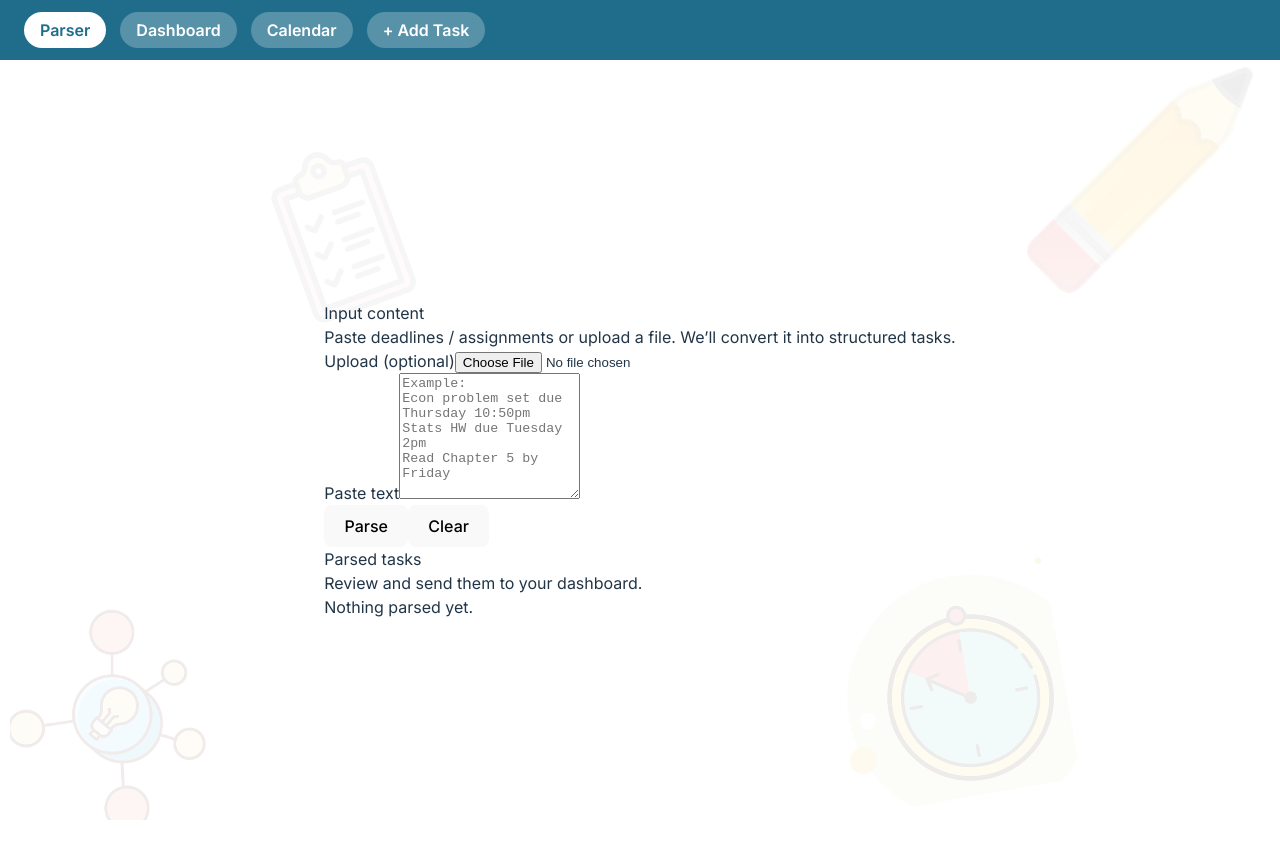
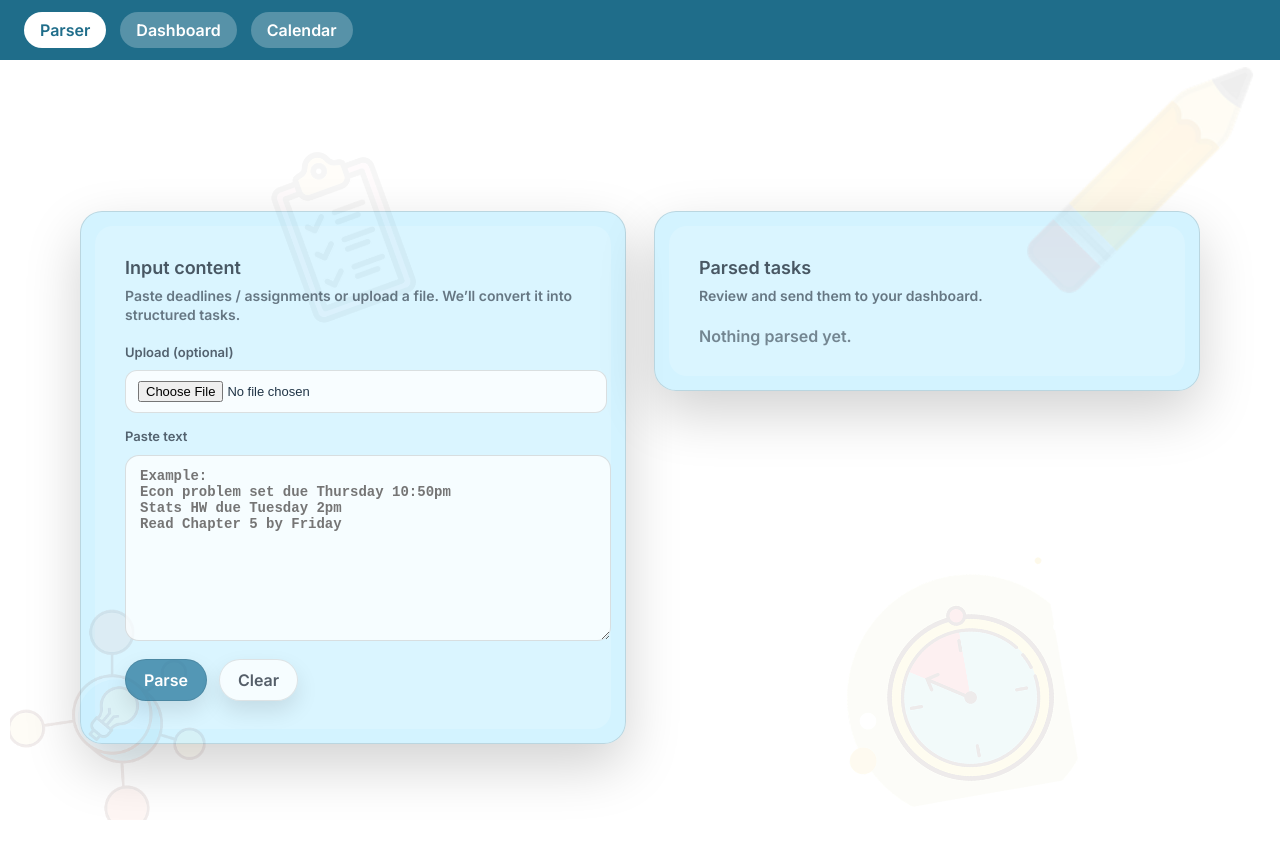
Before and after one commit to krishabasrur123/Cloud-Club-Project, a React (Vite) app in the folder client/: page /parser in a window 1280 px wide. Shown: the top 858 px of the page. Built offline with nearby package versions, Linux system fonts and the light colour scheme; sample sign-in values are in the browser's storage.

Commit message:
Update parser UI, add task progress field

```diff
--- a/client/src/components/TaskModal.jsx
+++ b/client/src/components/TaskModal.jsx
@@ -7,6 +7,10 @@ export default function TaskModal({ open, onClose, onCreate }) {
   const [dueDate, setDueDate] = useState("");
   const [priority, setPriority] = useState("medium");
   const [notes, setNotes] = useState("");
+
+  //  NEW: progress (0–100)
+  const [progress, setProgress] = useState(0);
+
   const [loading, setLoading] = useState(false);
   const [err, setErr] = useState("");
 
@@ -17,6 +21,7 @@ export default function TaskModal({ open, onClose, onCreate }) {
     setDueDate("");
     setPriority("medium");
     setNotes("");
+    setProgress(0);          // reset
     setErr("");
     setLoading(false);
   }, [open]);
@@ -34,12 +39,17 @@ export default function TaskModal({ open, onClose, onCreate }) {
         dueDate: dueDate ? new Date(dueDate).toISOString() : undefined,
         priority,
         notes: notes || undefined,
+        progress, // include
       });
+      // you can optionally close after create:
+      // onClose();
     } catch (e2) {
       setErr(e2.message || "Failed");
       setLoading(false);
     }
   }
+
+  const progressLabel = `${progress}%`;
 
   return (
     <div className="modalOverlay" onMouseDown={onClose}>
@@ -70,6 +80,29 @@ export default function TaskModal({ open, onClose, onCreate }) {
             <option value="high">high</option>
           </select>
 
+          {/* NEW: Progress question + dot bar */}
+          <label>Progress</label>
+          <div className="progressRow">
+            <div className="progressDots" aria-label={`Progress ${progressLabel}`}>
+              {Array.from({ length: 10 }).map((_, i) => {
+                const filled = progress >= (i + 1) * 10;
+                return <span key={i} className={`dot ${filled ? "filled" : ""}`} />;
+              })}
+            </div>
+
+            <div className="progressPct">{progressLabel}</div>
+          </div>
+
+          <input
+            className="progressRange"
+            type="range"
+            min="0"
+            max="100"
+            step="10"
+            value={progress}
+            onChange={(e) => setProgress(Number(e.target.value))}
+          />
+
           <label>Notes (optional)</label>
           <textarea value={notes} onChange={(e) => setNotes(e.target.value)} rows={3} />
 
--- a/client/src/components/modal.css
+++ b/client/src/components/modal.css
@@ -8,7 +8,7 @@
   }
 
   .modalCard {
-    width: min(520px, 92vw);
+    width: min(620px, 92vw);
     background: #fff;
     border-radius: 18px;
     padding: 16px;
@@ -50,3 +50,40 @@
     border-radius: 12px;
     font-size: 13px;
   }
+  .progressRow{
+    display: flex;
+    align-items: center;
+    justify-content: space-between;
+    gap: 14px;
+    margin-top: 4px;
+    margin-bottom: 10px;
+  }
+
+  .progressDots{
+    display: flex;
+    align-items: center;
+    gap: 8px;
+  }
+
+  .dot{
+    width: 11px;
+    height: 11px;
+    border-radius: 999px;
+    background: rgba(0,0,0,0.14);
+  }
+
+  .dot.filled{
+    background: rgba(45,125,160,0.85);
+  }
+
+  .progressPct{
+    font-weight: 800;
+    color: rgba(0,0,0,0.55);
+    min-width: 44px;
+    text-align: right;
+  }
+
+  .progressRange{
+    width: 90%;
+    margin: 0 0 6px;
+  }
--- a/client/src/pages/Parser.jsx
+++ b/client/src/pages/Parser.jsx
@@ -103,9 +103,6 @@ export default function Parser() {
     setLoading(true);
 
     try {
-      // ✅ later: call backend upload, wait for AI parse, then open questions
-      // For now, simulate “AI read complete”
-
          const fileContent = await loadFileContent(file);
 
          const deadlinesRes = await fetch("http://127.0.0.1:5001/api/extractDeadlines", {
@@ -223,10 +220,6 @@ setQuestions(formattedQuestions);
         </button>
         <button className="pill" onClick={() => navigate("/calendar")}>
           Calendar
-        </button>
-
-        <button className="pill" onClick={() => setQuestionOpen(true)}>
-          + Add Task
         </button>
       </div>
 
--- a/client/src/pages/calendar.css
+++ b/client/src/pages/calendar.css
@@ -63,7 +63,7 @@
     display: flex;
     align-items: center;
     justify-content: flex-end;
-    padding-right: 10px;
+    padding-right: 8px;
     font-weight: 600;
     color: rgba(0,0,0,0.55);
     border-bottom: 1px solid rgba(0,0,0,0.08);
@@ -93,8 +93,8 @@
 
   .dayHeaderCell{
     text-align: center;
-    font-weight: 900;
-    font-size: 12px;
+    font-weight: 700;
+    font-size: 8px;
     color: rgba(0,0,0,0.70);
     padding: 10px 0;
     display: grid;
--- a/client/src/pages/parser.css
+++ b/client/src/pages/parser.css
@@ -1,119 +1,196 @@
 /* client/src/pages/parser.css */
 
-.parserShell {
-  display: flex;
-  justify-content: center;
-  padding: 90px 20px 60px;
+/* layout that centers the two cards like the screenshot */
+.parserWrap{
+  width: min(1120px, 92vw);
+  margin: 105px auto 70px;
+  display: grid;
+  grid-template-columns: 1fr 1fr;
+  gap: 28px;
+  align-items: start;
 }
 
-.parserStepCard {
-  width: min(980px, 95vw);
-  min-height: 320px;
-  background: rgba(165, 231, 255, 0.55);
-  border: 1px solid rgba(0, 0, 0, 0.06);
-  border-radius: 14px;
-  box-shadow: 0 18px 40px rgba(0, 0, 0, 0.08);
-  display: grid;
-  grid-template-columns: 1fr 1.2fr;
-  gap: 24px;
-  padding: 40px 44px;
-  backdrop-filter: blur(6px);
+/* each card becomes the rounded “blue panel” style */
+.parserCard{
+  background: rgba(201, 241, 255, 0.80);
+  border: 1px solid rgba(0,0,0,0.12);
+  border-radius: 22px;
+  box-shadow: 0 22px 55px rgba(0,0,0,0.18);
+  padding: 42px 44px;
+  position: relative;
+  overflow: hidden;
 }
 
-.stepLeft {
-  display: flex;
-  flex-direction: column;
-  justify-content: center;
-  gap: 14px;
+/* soft inner sheen */
+.parserCard::before{
+  content:"";
+  position:absolute;
+  inset: 14px;
+  border-radius: 18px;
+  background: rgba(255,255,255,0.16);
+  pointer-events: none;
 }
 
-.stepLabel {
-  font-size: 14px;
-  color: rgba(31, 42, 55, 0.7);
+.parserTitle{
+  position: relative;
+  z-index: 1;
+  font-size: 18px;
+  font-weight: 800;
+  color: rgba(31,42,55,0.78);
   margin-bottom: 6px;
 }
 
-.stepButtons {
+.parserSub{
+  position: relative;
+  z-index: 1;
+  font-size: 14px;
+  font-weight: 600;
+  color: rgba(31,42,55,0.62);
+  line-height: 1.35;
+  margin-bottom: 18px;
+}
+
+.parserRow{
+  position: relative;
+  z-index: 1;
+  display: grid;
+  gap: 8px;
+  margin-top: 14px;
+}
+
+.parserLabel{
+  font-size: 13px;
+  font-weight: 800;
+  color: rgba(31,42,55,0.72);
+}
+
+.parserFile{
+  width: 100%;
+  font-size: 13px;
+  padding: 10px 12px;
+  border-radius: 12px;
+  border: 1px solid rgba(0,0,0,0.12);
+  background: rgba(255,255,255,0.80);
+}
+
+.parserTextarea{
+  width: 100%;
+  border-radius: 14px;
+  border: 1px solid rgba(0,0,0,0.12);
+  background: rgba(255,255,255,0.75);
+  padding: 12px 14px;
+  font-size: 14px;
+  font-weight: 600;
+  color: rgba(31,42,55,0.75);
+  outline: none;
+  resize: vertical;
+  min-height: 160px;
+}
+
+.parserTextarea:focus,
+.parserFile:focus{
+  border-color: rgba(45, 125, 160, 0.55);
+  box-shadow: 0 0 0 4px rgba(45,125,160,0.12);
+}
+
+/* buttons */
+.parserActions{
+  position: relative;
+  z-index: 1;
   display: flex;
   gap: 12px;
-  align-items: center;
+  margin-top: 18px;
 }
 
-.stepBtn {
-  padding: 10px 16px;
+.parserBtn{
+  padding: 10px 18px;
   border-radius: 999px;
-  border: 1px solid rgba(0, 0, 0, 0.10);
-  background: rgba(255, 255, 255, 0.85);
-  font-weight: 700;
+  border: 1px solid rgba(0,0,0,0.10);
+  background: rgba(45, 125, 160, 0.78);
+  color: white;
+  font-weight: 800;
   cursor: pointer;
+  transition: transform 0.12s ease, box-shadow 0.15s ease;
+  box-shadow: 0 10px 22px rgba(0,0,0,0.10);
 }
 
-.stepBtn.primary {
-  background: rgba(45, 125, 160, 0.75);
-  color: white;
-  border-color: rgba(45, 125, 160, 0.75);
+.parserBtn:hover{
+  transform: translateY(-1px);
+  box-shadow: 0 14px 28px rgba(0,0,0,0.14);
 }
 
-.stepBtn:hover {
-  transform: translateY(-1px);
+.parserBtn:disabled{
+  opacity: 0.6;
+  cursor: not-allowed;
+  transform: none;
 }
 
-.filePill {
-  width: fit-content;
-  max-width: 320px;
-  padding: 8px 12px;
-  border-radius: 999px;
-  background: rgba(255, 255, 255, 0.7);
-  border: 1px solid rgba(0, 0, 0, 0.08);
-  color: rgba(31, 42, 55, 0.85);
-  font-weight: 600;
-  white-space: nowrap;
-  overflow: hidden;
-  text-overflow: ellipsis;
+.parserBtn.ghost{
+  background: rgba(255,255,255,0.75);
+  color: rgba(31,42,55,0.75);
 }
 
-.dropZone {
-  background: rgba(180, 190, 195, 0.55);
-  border: 2px dashed rgba(0, 0, 0, 0.25);
-  border-radius: 10px;
-  display: flex;
-  flex-direction: column;
-  justify-content: center;
-  align-items: center;
-  cursor: pointer;
-  user-select: none;
-  min-height: 200px;
+.parserBtn.full{
+  width: 100%;
+  margin-top: 14px;
 }
 
-.dropZone.dragOver {
-  border-color: rgba(45, 125, 160, 0.9);
-  background: rgba(180, 235, 255, 0.55);
+/* parsed list */
+.parserEmpty{
+  position: relative;
+  z-index: 1;
+  font-weight: 700;
+  color: rgba(31,42,55,0.55);
+  margin-top: 14px;
 }
 
-.dropText {
-  font-weight: 700;
-  color: rgba(31, 42, 55, 0.75);
+.parsedList{
+  position: relative;
+  z-index: 1;
+  display: grid;
+  gap: 10px;
+  margin-top: 12px;
 }
 
-.dropSub {
-  margin-top: 6px;
-  font-size: 13px;
-  color: rgba(31, 42, 55, 0.6);
+.parsedItem{
+  border-radius: 14px;
+  border: 1px solid rgba(0,0,0,0.10);
+  background: rgba(255,255,255,0.70);
+  padding: 12px 14px;
 }
 
-.parserError {
-  margin-top: 4px;
+.parsedName{
+  font-weight: 900;
+  color: rgba(31,42,55,0.80);
+  margin-bottom: 4px;
+}
+
+.parsedMeta{
+  font-size: 13px;
+  font-weight: 700;
+  color: rgba(31,42,55,0.60);
+}
+
+/* error */
+.parserError{
+  position: relative;
+  z-index: 1;
+  margin-top: 10px;
   padding: 10px 12px;
-  border-radius: 10px;
+  border-radius: 12px;
   background: rgba(239, 68, 68, 0.12);
   color: #b91c1c;
-  font-weight: 700;
+  font-weight: 800;
   width: fit-content;
 }
 
-/* Responsive */
-@media (max-width: 860px) {
-  .parserStepCard {
+/* responsive: stack cards */
+@media (max-width: 900px){
+  .parserWrap{
     grid-template-columns: 1fr;
+    margin-top: 95px;
+  }
+  .parserCard{
+    padding: 34px 26px;
   }
 }
```
Also changed, not shown: 1 other file (tests, documents, lock files or other folders).
